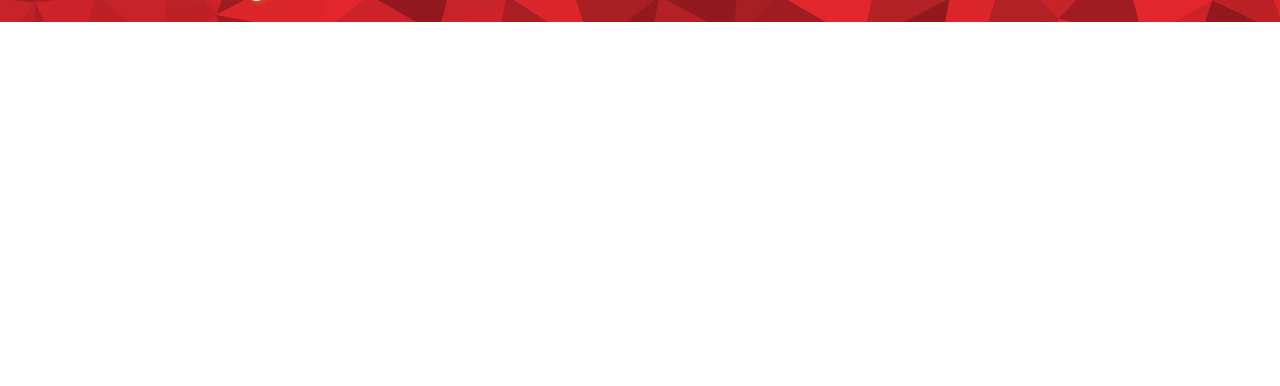
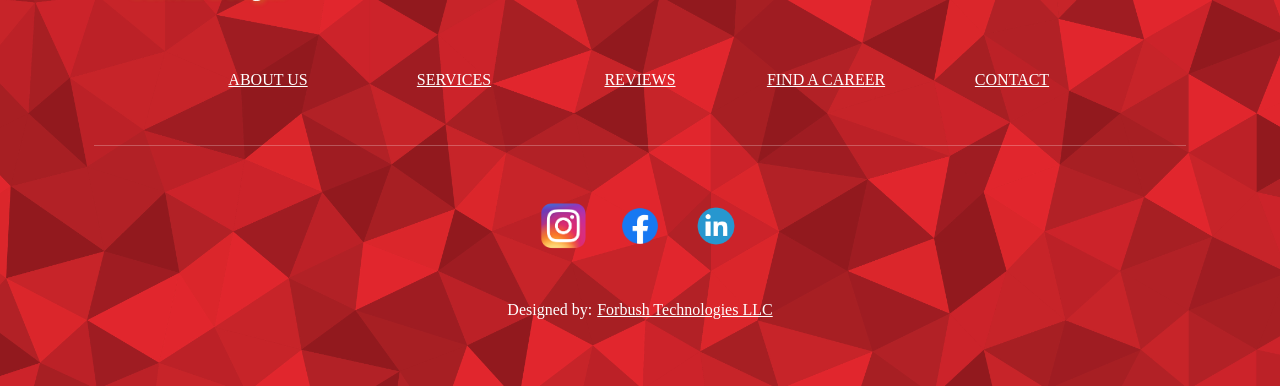
Before and after one commit to J4bush005/affordablehardwoodkc, a React (Create React App) app: page /Gallery in a window 1280 px wide. Shown: the part 1832-2218 px from the top of the page. Before the commit the page ends 1854 px from the top, so only its background shows below. Built offline with nearby package versions, Linux system fonts and the light colour scheme.

Commit message:
added footer

```diff
--- a/src/components/pages/Gallery.jsx
+++ b/src/components/pages/Gallery.jsx
@@ -107,6 +107,113 @@ function Gallery() {
           </div>
         </div>
       </div>
+
+      <div class="container my-5 foot">
+        <footer class="text-center text-white">
+          <div class="container">
+            <section class="mt-5">
+              <div class="row text-center d-flex justify-content-center">
+                <div class="col-md-2">
+                  <h6 class="text-uppercase font-weight-bold">
+                    <Link to="/About" class="foot-hover">
+                      About us
+                    </Link>
+                  </h6>
+                </div>
+
+                <div class="col-md-2">
+                  <h6 class="text-uppercase font-weight-bold">
+                    <Link to="/Services" class="foot-hover">
+                      Services
+                    </Link>
+                  </h6>
+                </div>
+                <div class="col-md-2">
+                  <h6 class="text-uppercase font-weight-bold">
+                    <Link to="/About" class="foot-hover">
+                      Reviews
+                    </Link>
+                  </h6>
+                </div>
+
+                <div class="col-md-2">
+                  <h6 class="text-uppercase font-weight-bold">
+                    <Link to="/About" class="foot-hover">
+                      Find a Career
+                    </Link>
+                  </h6>
+                </div>
+                <div class="col-md-2">
+                  <h6 class="text-uppercase font-weight-bold">
+                    <Link to="/Contact" class="foot-hover">
+                      Contact
+                    </Link>
+                  </h6>
+                </div>
+              </div>
+            </section>
+
+            <hr class="my-5" />
+            <section class="mb-4 move">
+              <Link
+                to="/"
+                class="btn btn-floating m1"
+                role="button"
+                aria-expanded="false"
+              >
+                <i class="fab fa-instagram">
+                  <img
+                    src={Insta}
+                    class="img-fluid hover"
+                    onClick={() => window.open(insta, "_blank")}
+                    alt=""
+                  />
+                </i>
+              </Link>
+              <Link
+                to="/"
+                class="btn btn-floating m1"
+                role="button"
+                aria-expanded="false"
+              >
+                <i class="fab fa-facebook-f">
+                  <img
+                    src={Face}
+                    class="img-fluid hover"
+                    onClick={() => window.open(face, "_blank")}
+                    alt=""
+                  />
+                </i>
+              </Link>
+              <Link
+                to="/"
+                class="btn btn-floating m1"
+                role="button"
+                aria-expanded="false"
+              >
+                <i class="fab fa-linkedin">
+                  <img
+                    src={Linked}
+                    class="img-fluid hover"
+                    onClick={() => window.open(linked, "_blank")}
+                    alt=""
+                  />
+                </i>
+              </Link>
+            </section>
+          </div>
+          <div class="text-center p-3">
+            Designed by:
+            <Link
+              to="/"
+              class="foot-hover space"
+              onClick={() => window.open(mine, "_blank")}
+            >
+              Forbush Technologies LLC{" "}
+            </Link>
+          </div>
+        </footer>
+      </div>
     </>
   );
 }
--- a/src/index.css
+++ b/src/index.css
@@ -954,6 +954,7 @@ img {
 
 #classic-image{
   width: 100%;
+  transition: 0.3s;
 }
 
 #classic-text{
@@ -962,3 +963,8 @@ img {
   font-family:'Times New Roman', Times, serif;
   text-shadow: 2px 2px 4px rgba(187, 154, 33, 0.8);
 }
+
+#classic-image:hover{
+  transform: scale(1.03);
+  box-shadow: 2px 2px 4px gold;
+}
```
